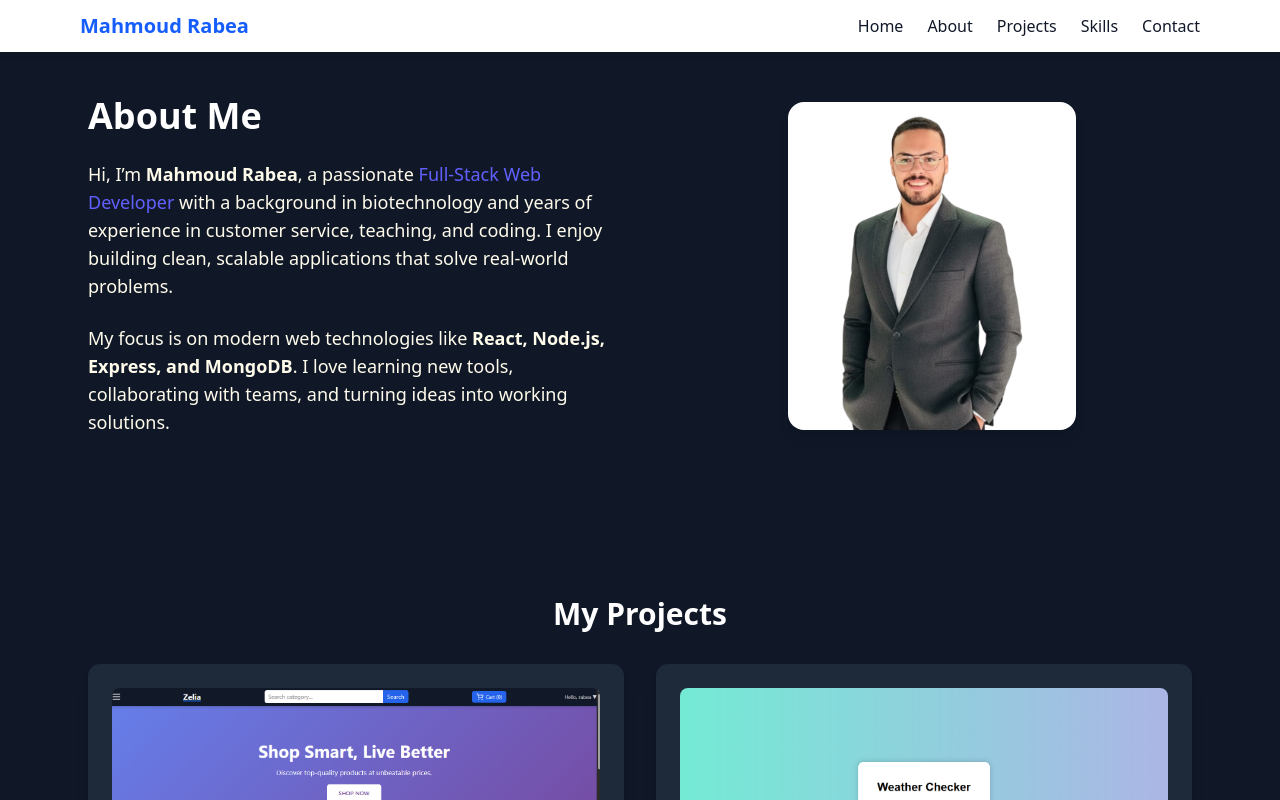
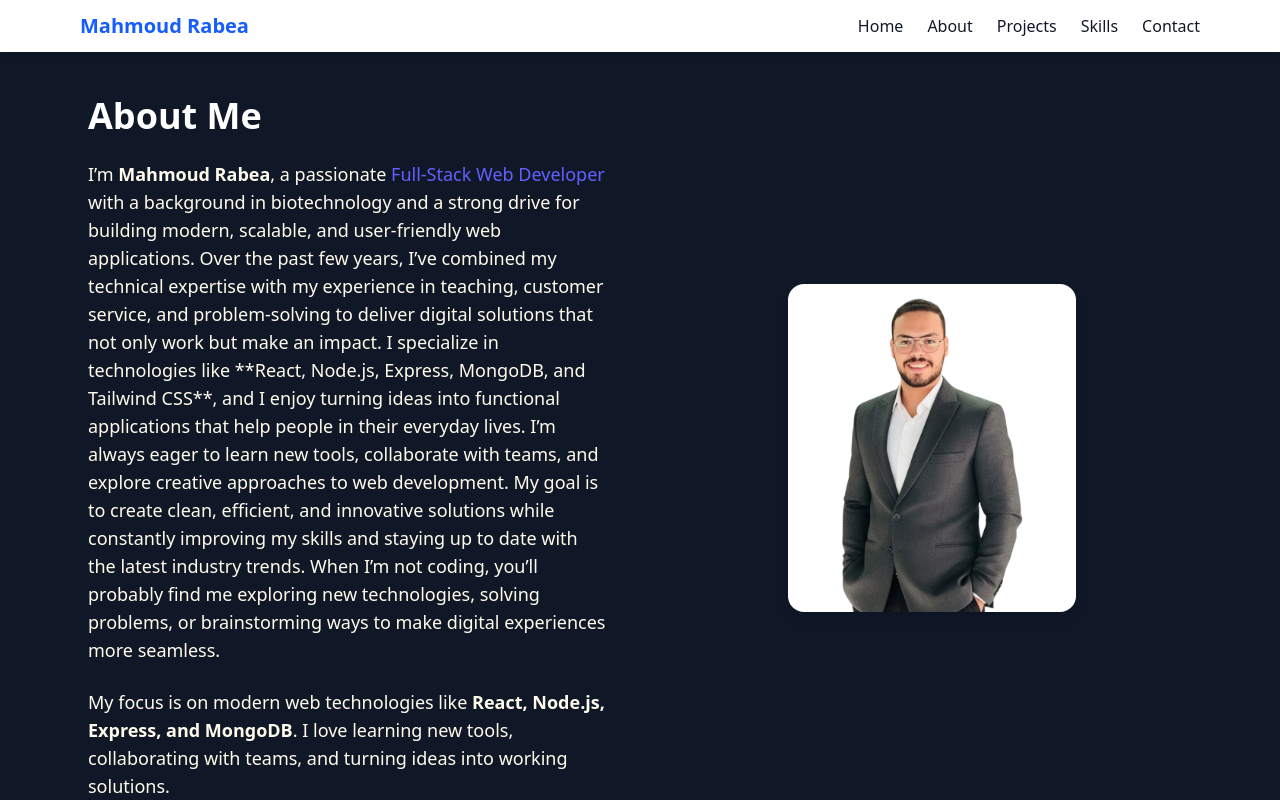
Before and after one commit to mahmoudrabea321/MyPortfolio, a React (Vite) app: page / in a window 1280 px wide. Shown: the top 800 px of the page. Built offline with nearby package versions, Linux system fonts and the light colour scheme.

Commit message:
toijv ke  n

```diff
--- a/src/components/Home.jsx
+++ b/src/components/Home.jsx
@@ -9,11 +9,15 @@ export default function AboutMe() {
         <div className="order-2 md:order-1">
           <h2 className="text-4xl font-bold mb-6 text-white">About Me</h2>
           <p className="text-lg text-amber-50 mb-6">
-            Hi, I’m <span className="font-semibold">Mahmoud Rabea</span>, a passionate
-            <span className="text-indigo-500"> Full-Stack Web Developer</span> with a
-            background in biotechnology and years of experience in customer service,
-            teaching, and coding. I enjoy building clean, scalable applications that solve
-            real-world problems.
+
+             I’m <span className="font-semibold">Mahmoud Rabea</span>, a passionate <span className="text-indigo-500"> Full-Stack Web Developer</span> with a background in biotechnology and a strong drive for building modern, scalable, and user-friendly web applications.
+
+             Over the past few years, I’ve combined my technical expertise with my experience in teaching, customer service, and problem-solving to deliver digital solutions that not only work but make an impact. I specialize in technologies like **React, Node.js, Express, MongoDB, and Tailwind CSS**, and I enjoy turning ideas into functional applications that help people in their everyday lives.
+
+             I’m always eager to learn new tools, collaborate with teams, and explore creative approaches to web development. My goal is to create clean, efficient, and innovative solutions while constantly improving my skills and staying up to date with the latest industry trends.
+
+             When I’m not coding, you’ll probably find me exploring new technologies, solving problems, or brainstorming ways to make digital experiences more seamless.
+
           </p>
           <p className="text-lg text-amber-50">
             My focus is on modern web technologies like
```
